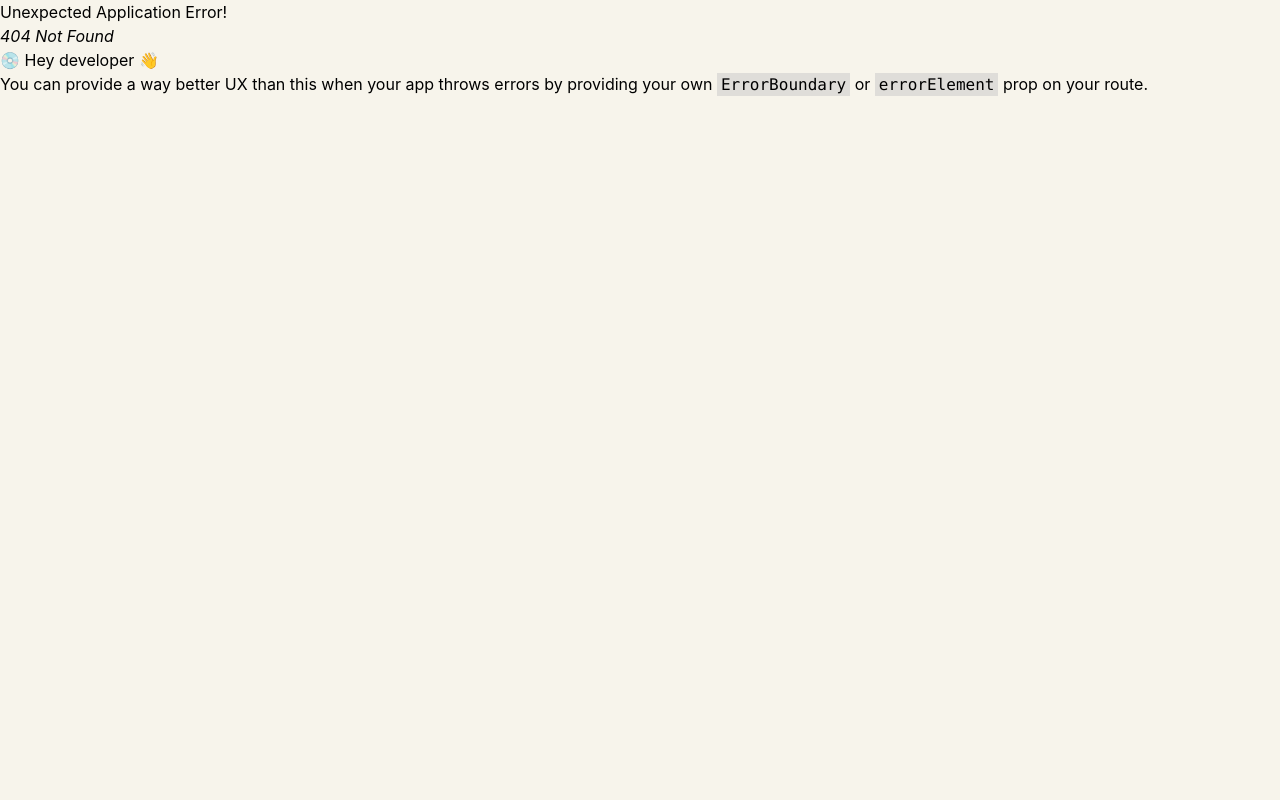
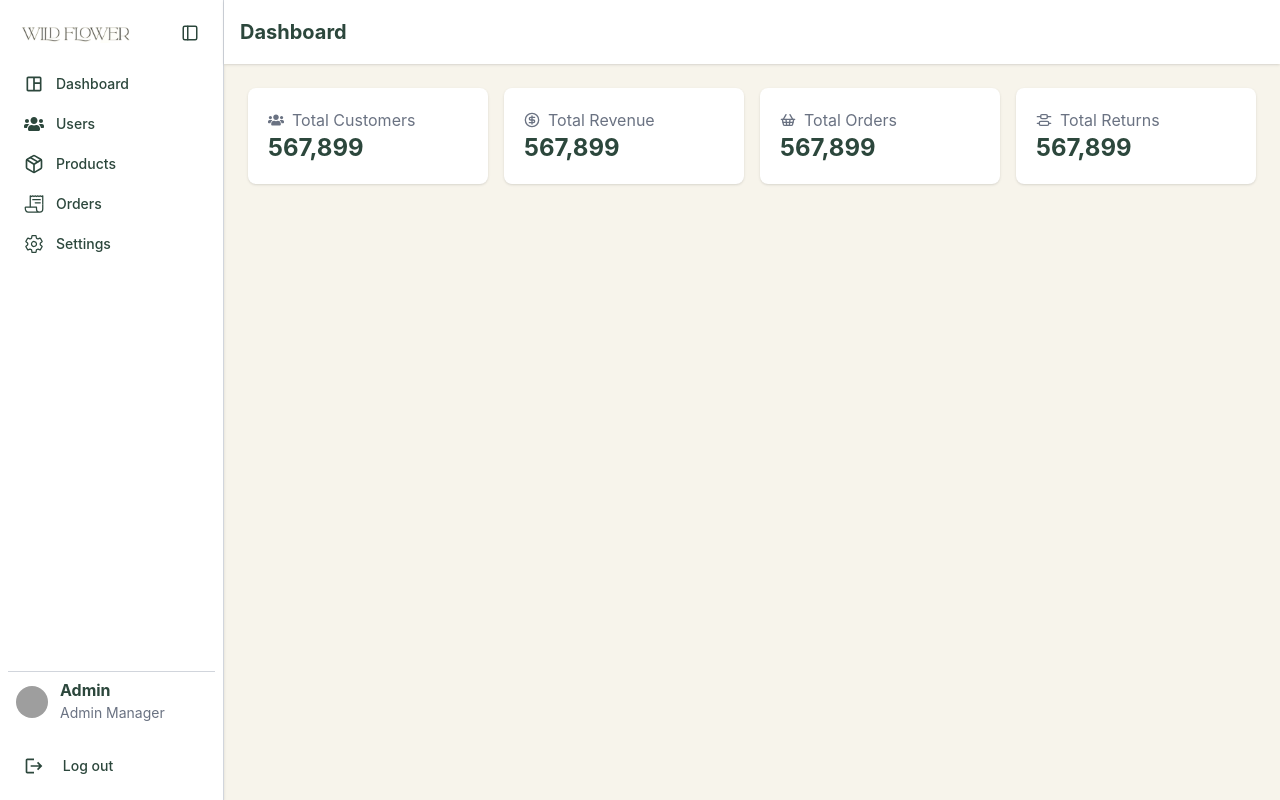
Before and after one commit to alfie-lindon/wildflower, a React (Vite) app in the folder frontend/: page /admin/dashboard in a window 1280 px wide. Before the commit this address had no page. Built offline with nearby package versions, Linux system fonts and the light colour scheme; grey boxes are pictures that could not be loaded; a web font is replaced by a local one.

Commit message:
Admin dashboard start

```diff
--- a/frontend/src/components/navbar/AdminNavBar.tsx
+++ b/frontend/src/components/navbar/AdminNavBar.tsx
@@ -1,6 +1,8 @@
 const AdminNavBar = () => {
   return (
-    <div>AdminNavBar</div>
+    <nav className="w-full bg-white h-16 flex items-center px-4 shadow text-xl font-bold text-primaryText">
+      Dashboard
+    </nav>
   )
 }
 
--- a/frontend/src/components/navbar/AdminSideBar.tsx
+++ b/frontend/src/components/navbar/AdminSideBar.tsx
@@ -1,6 +1,98 @@
+import { Link } from "react-router-dom"
+import { useState } from "react"
+import { MdOutlineSpaceDashboard, MdLogout } from "react-icons/md"
+import { FaUsers } from "react-icons/fa"
+import { LuPackage } from "react-icons/lu"
+import { IoReceiptOutline, IoSettingsOutline  } from "react-icons/io5"
+import { FiSidebar } from "react-icons/fi";
+import logoWord from '@/assets/wf_logoword.png'
+
+const navItems = [
+  { to: "/admin/dashboard", icon: MdOutlineSpaceDashboard, label: "Dashboard" },
+  { to: "/admin/users",     icon: FaUsers, label: "Users"     },
+  { to: "/admin/products",  icon: LuPackage, label: "Products"  },
+  { to: "/admin/orders",    icon: IoReceiptOutline, label: "Orders"    },
+  { to: "/admin/settings",  icon: IoSettingsOutline, label: "Settings"  },
+]
+
 const AdminSideBar = () => {
+  const [isExpanded, setIsExpanded] = useState(true)
+
   return (
-    <div>AdminSideBar</div>
+    <aside
+      className={`flex flex-col h-full bg-white border-r border-gray-300 shadow-sm text-primaryText p-2
+        transition-all duration-300 ease-in-out
+        ${isExpanded ? "w-56" : "w-16"}`}
+    >
+      <div className={`flex items-center p-3
+        ${isExpanded ? "justify-between" : "flex-col gap-2 justify-center"}`}
+      >
+        {isExpanded &&
+          <img
+            src={logoWord}
+            alt="Logo"
+            className={isExpanded ? "w-28" : "w-8"}
+          />
+        }
+        <button
+          onClick={() => setIsExpanded(prev => !prev)}
+          className="p-1 rounded hover:bg-gray-100"
+        >
+          {<FiSidebar className="text-lg shrink-0" />}
+        </button>
+      </div>
+
+      {/* Nav Items */}
+      <nav className="flex-1 p-2 space-y-1">
+        {navItems.map((item) => {
+          const Icon = item.icon
+
+          return(
+            <Link
+              key={item.to}
+              to={item.to}
+              className={`flex items-center gap-3 p-2 rounded hover:bg-gray-100 transition-colors
+              ${isExpanded ? "justify-start" : "justify-center"}`}
+            >
+              <Icon className="text-xl shrink-0" />
+              {isExpanded && (
+                <span className="text-sm font-medium whitespace-nowrap overflow-hidden">
+                  {item.label}
+                </span>
+              )}
+            </Link>
+          )
+        })}
+      </nav>
+
+      <div className="flex flex-col gap-6 p-2 border-t border-gray-300">
+        <div className="flex items-center gap-3">
+          <img
+            src="https://i.pravatar.cc"
+            alt="Admin photo"
+            className="rounded-full w-8 h-8 shrink-0"
+          />
+          <div className={`overflow-hidden transition-all duration-300 ease-in-out
+            ${isExpanded ? "w-36 opacity-100" : "w-0 opacity-0"}`}
+          >
+            <p className="font-bold leading-tight whitespace-nowrap">Admin</p>
+            <span className="text-sm text-gray-500 whitespace-nowrap">Admin Manager</span>
+          </div>
+        </div>
+        <button className={`flex items-center gap-3 p-2 rounded hover:bg-gray-100 transition-colors
+          ${isExpanded ? "justify-start" : "justify-center"}`}
+        >
+          <MdLogout className="text-xl shrink-0" />
+          <span className={`text-sm font-medium whitespace-nowrap overflow-hidden
+            transition-all duration-300 ease-in-out
+            ${isExpanded ? "w-16 opacity-100" : "w-0 opacity-0"}`}
+          >
+            Log out
+          </span>
+        </button>
+      </div>
+
+    </aside>
   )
 }
 
--- a/frontend/src/layouts/AdminLayout.tsx
+++ b/frontend/src/layouts/AdminLayout.tsx
@@ -1,6 +1,23 @@
+import { Outlet } from "react-router-dom"
+import AdminNavBar from "../components/navbar/AdminNavBar"
+import AdminSideBar from "../components/navbar/AdminSideBar"
+
 const AdminLayout = () => {
   return (
-    <div>AdminLayout</div>
+    <div className="flex h-screen">
+
+      {/* Sidebar — full height, on the left */}
+      <AdminSideBar />
+
+      {/* Right side — navbar on top, content below */}
+      <div className="flex flex-col flex-1">
+        <AdminNavBar />
+        <main className="flex-1 p-6 overflow-auto">
+          <Outlet />
+        </main>
+      </div>
+
+    </div>
   )
 }
 
--- a/frontend/src/pages/admin/Dashboard.tsx
+++ b/frontend/src/pages/admin/Dashboard.tsx
@@ -1,6 +1,43 @@
+import { FaUsers } from "react-icons/fa";
+import { LuCircleDollarSign, LuShoppingBasket, LuAlignVerticalDistributeCenter  } from "react-icons/lu";
+
 const Dashboard = () => {
   return (
-    <div>Dashboard</div>
+    <>
+      <div className="grid grid-cols-4 gap-4">
+        <div className="bg-white rounded-lg border-gray-300 shadow p-5">
+          <div className="flex items-center gap-2 text-gray-500">
+            <FaUsers />
+            <p>Total Customers</p>
+          </div>
+          <h1 className="text-2xl font-bold text-primaryText">567,899</h1>
+        </div>
+
+        <div className="bg-white rounded-lg border-gray-300 shadow p-5">
+          <div className="flex items-center gap-2 text-gray-500">
+            <LuCircleDollarSign />
+            <p>Total Revenue</p>
+          </div>
+          <h1 className="text-2xl font-bold text-primaryText">567,899</h1>
+        </div>
+
+        <div className="bg-white rounded-lg border-gray-300 shadow p-5">
+          <div className="flex items-center gap-2 text-gray-500">
+            <LuShoppingBasket />
+            <p>Total Orders</p>
+          </div>
+          <h1 className="text-2xl font-bold text-primaryText">567,899</h1>
+        </div>
+
+        <div className="bg-white rounded-lg border-gray-300 shadow p-5">
+          <div className="flex items-center gap-2 text-gray-500">
+            <LuAlignVerticalDistributeCenter />
+            <p>Total Returns</p>
+          </div>
+          <h1 className="text-2xl font-bold text-primaryText">567,899</h1>
+        </div>
+      </div>
+    </>
   )
 }
 
--- a/frontend/src/router.tsx
+++ b/frontend/src/router.tsx
@@ -10,10 +10,16 @@ import AuthLayout from "./layouts/AuthLayout";
 import Login from "./pages/auth/Login";
 import SignUp from "./pages/auth/SignUp";
 import ResetPassword from "./pages/auth/ResetPassword";
+import AdminLayout from "./layouts/AdminLayout";
+import Dashboard from "./pages/admin/Dashboard";
 
 const router = createBrowserRouter(
   createRoutesFromElements(
     <>
+      <Route path="/admin" element={ <AdminLayout /> } >
+        <Route path="dashboard" element={ <Dashboard /> } />
+      </Route>
+
       <Route path="/" element={ <UserLayout /> } >
         <Route index element={ <Home /> } />
         <Route path="/products" element={ <Products /> } />
```
